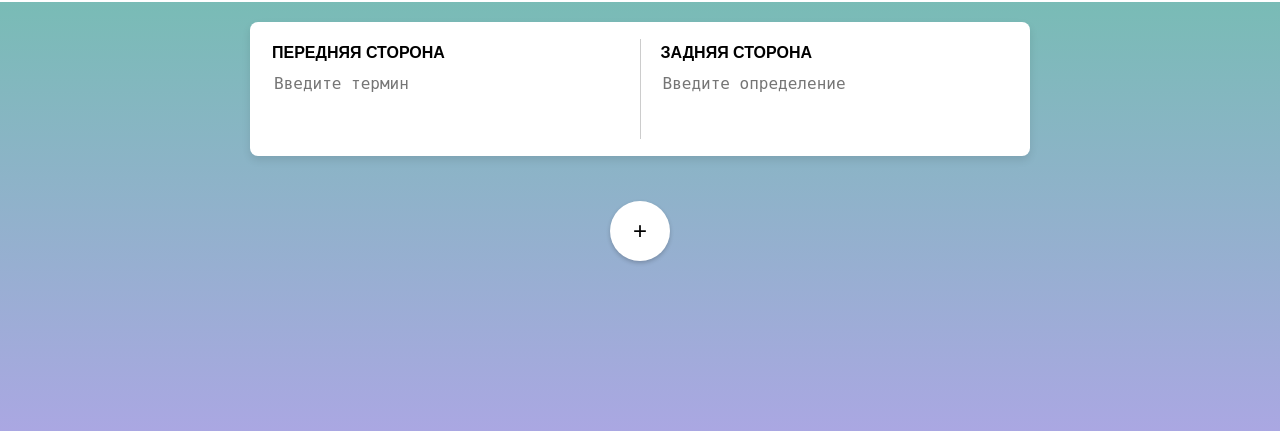
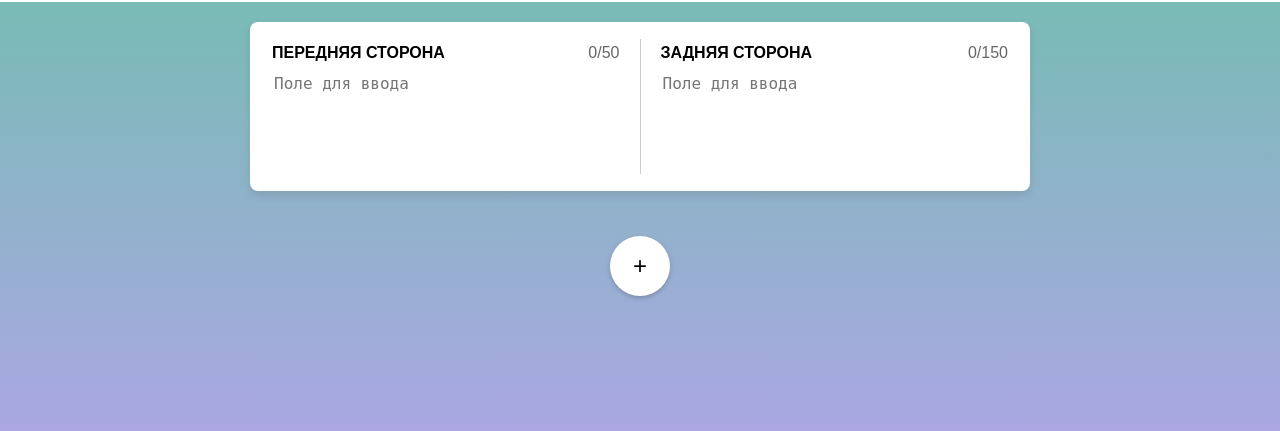
Before and after one commit to CyllXap4ok/StudyWithCards, a Django app: page /cards_creation/ in a window 1280 px wide. Shown: the part 92-523 px from the top of the page. Run offline with Django 4.2, Linux system fonts and the light colour scheme; some web fonts are replaced.

Commit message:
cards_creation.html was updated: char counter was added on both of card sides and on modal window

```diff
--- a/mysite/templates/cards_creation.html
+++ b/mysite/templates/cards_creation.html
@@ -46,8 +46,18 @@
 <!-- Всплывающее окно для ввода названия набора карточек -->
 <div class="modal-overlay" id="modalOverlay">
     <div class="name-input-modal">
-        <div class="modal-title">НАЗВАНИЕ НАБОРА</div>
-        <input type="text" class="modal-input" id="setNameInput" placeholder="введите название" autocomplete="off">
+        <div class="modal-title-container">
+            <div class="modal-title">НАЗВАНИЕ НАБОРА</div>
+            <div class="modal-char-counter">0/50</div>
+        </div>
+        <input
+                type="text"
+                class="modal-input"
+                id="setNameInput"
+                placeholder="введите название"
+                maxlength="50"
+                autocomplete="off"
+        >
         <div class="modal-buttons">
             <button class="modal-btn cancel-btn" id="cancelSaveBtn">ОТМЕНА</button>
             <button class="modal-btn save-btn" id="confirmSaveBtn">СОХРАНИТЬ</button>
@@ -156,7 +166,7 @@
         opacity: 0;
         transform: translateY(20px);
         animation: fadeIn 0.3s forwards;
-        height: 100px;
+        height: 135px;
     }
 
     .card.invalid {
@@ -177,18 +187,31 @@
         align-self: center;
     }
 
+    .side-title-container {
+        display: flex;
+        justify-content: space-between;
+        align-items: center;
+        margin-bottom: 10px;
+    }
+
+    .side-title {
+        font-weight: bold;
+        font-size: 16px;
+        text-align: left;
+    }
+
+    .char-counter {
+        font-size: 1em;
+        color: #666;
+        font-weight: normal;
+        margin-left: 10px;
+    }
+
     .card-side {
         flex: 1;
         padding: 5px;
         display: flex;
         flex-direction: column;
-    }
-
-    .side-title {
-        font-weight: bold;
-        margin-bottom: 10px;
-        text-align: left;
-        font-size: 16px;
     }
 
     .card-input {
@@ -340,11 +363,21 @@
         transform: translateY(0);
     }
 
+    .modal-title-container {
+        display: flex;
+        justify-content: space-between;
+        align-items: center;
+        margin-bottom: 20px;
+    }
+
     .modal-title {
         font-weight: bold;
         font-size: 18px;
-        text-align: center;
-        margin-bottom: 20px;
+    }
+
+    .modal-char-counter {
+        font-size: 0.9em;
+        color: #666;
     }
 
     .modal-input {
@@ -413,6 +446,13 @@
         // Обработчик для кнопки сохранения в всплывающем окне для ввода названия набора карточек
         document.getElementById('confirmSaveBtn').addEventListener('click', saveCardSet);
 
+        // Обработчик для поля ввода названия набора
+        const nameInput = document.getElementById('setNameInput');
+        nameInput.addEventListener('input', function() {
+            document.querySelector('.modal-char-counter').textContent =
+                `${this.value.length}/50`;
+        });
+
         // Обработчик для выпадающего меню пользователя
         document.getElementById('userDropdown').addEventListener('click', function() {
             document.getElementById('dropdownMenu').classList.toggle('show');
@@ -441,8 +481,11 @@
         }
 
         const modal = document.getElementById('modalOverlay');
+        const nameInput = document.getElementById('setNameInput');
+        nameInput.value = '';
+        document.querySelector('.modal-char-counter').textContent = '0/50';
         modal.classList.add('show');
-        document.getElementById('setNameInput').focus();
+        nameInput.focus();
     }
 
     function hideSaveModal() {
@@ -458,20 +501,53 @@
         cardDiv.className = 'card';
         cardDiv.innerHTML = `
             <div class="card-side">
-                <div class="side-title">ПЕРЕДНЯЯ СТОРОНА</div>
-                <textarea class="card-input" name="term_${cardCount}" placeholder="Введите термин"></textarea>
+                <div class="side-title-container">
+                    <div class="side-title">ПЕРЕДНЯЯ СТОРОНА</div>
+                    <div class="char-counter">0/50</div>
+                </div>
+                <textarea
+                    class="card-input"
+                    name="term_${cardCount}"
+                    placeholder="Поле для ввода"
+                    maxlength="50"
+                ></textarea>
                 <div class="input-underline"></div>
             </div>
             <div class="card-divider"></div>
             <div class="card-side">
-                <div class="side-title">ЗАДНЯЯ СТОРОНА</div>
-                <textarea class="card-input" name="definition_${cardCount}" placeholder="Введите определение"></textarea>
+                <div class="side-title-container">
+                    <div class="side-title">ЗАДНЯЯ СТОРОНА</div>
+                    <div class="char-counter">0/150</div>
+                </div>
+                <textarea
+                    class="card-input"
+                    name="definition_${cardCount}"
+                    placeholder="Поле для ввода"
+                    maxlength="150"
+                ></textarea>
                 <div class="input-underline"></div>
             </div>
             <button class="delete-card-btn" onclick="deleteCard(this)"></button>
         `;
 
         container.appendChild(cardDiv);
+
+        // Обработчики для счетчика символов
+        const termInput = cardDiv.querySelector('textarea[name^="term_"]');
+        const termCounter = cardDiv.querySelector('.card-side:nth-child(1) .char-counter');
+
+        const defInput = cardDiv.querySelector('textarea[name^="definition_"]');
+        const defCounter = cardDiv.querySelector('.card-side:nth-child(3) .char-counter');
+
+        termInput.addEventListener('input', function() {
+            termCounter.textContent = `${this.value.length}/50`;
+            this.closest('.card').classList.remove('invalid');
+        });
+
+        defInput.addEventListener('input', function() {
+            defCounter.textContent = `${this.value.length}/150`;
+            this.closest('.card').classList.remove('invalid');
+        });
 
         // Обработчики для снятия выделения при вводе
         const inputs = cardDiv.querySelectorAll('.card-input');
```
